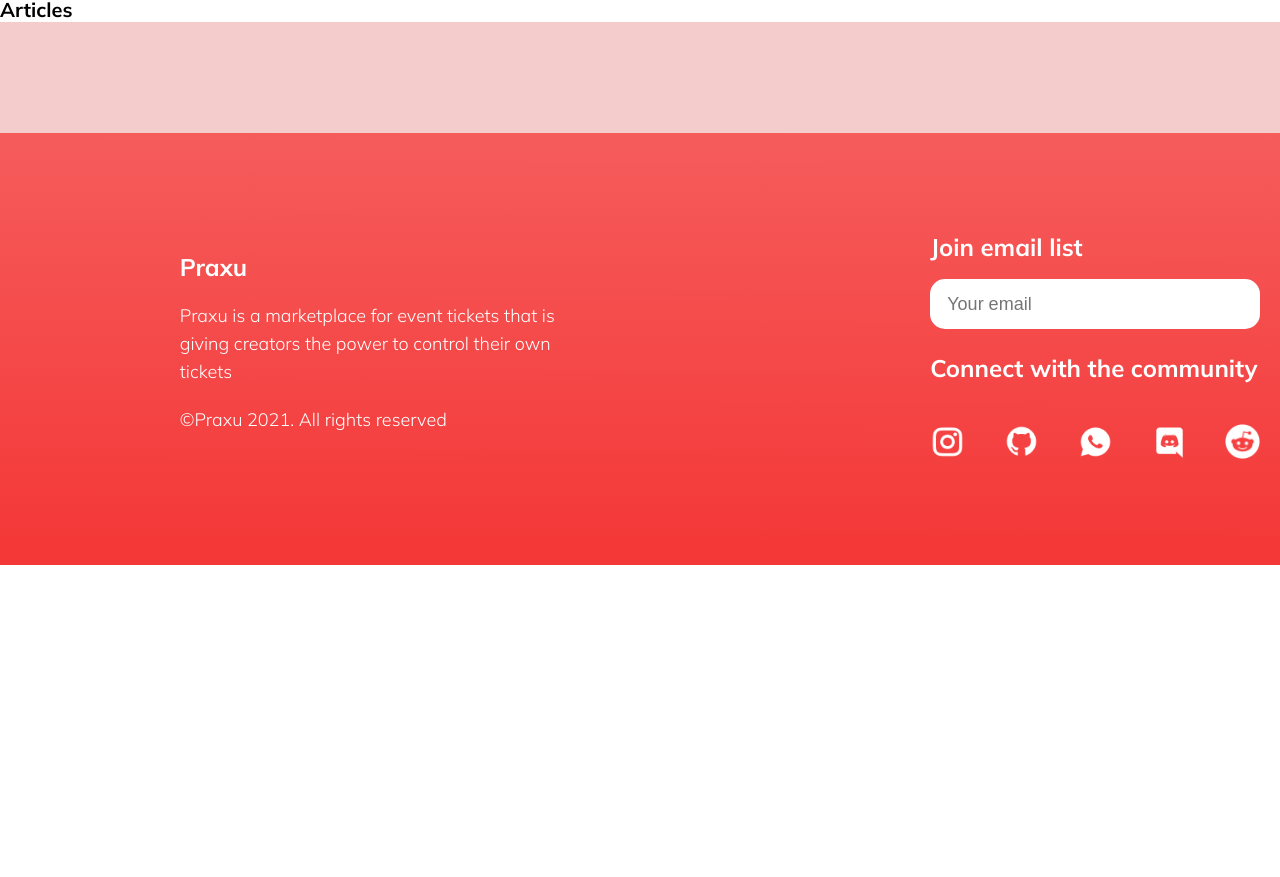
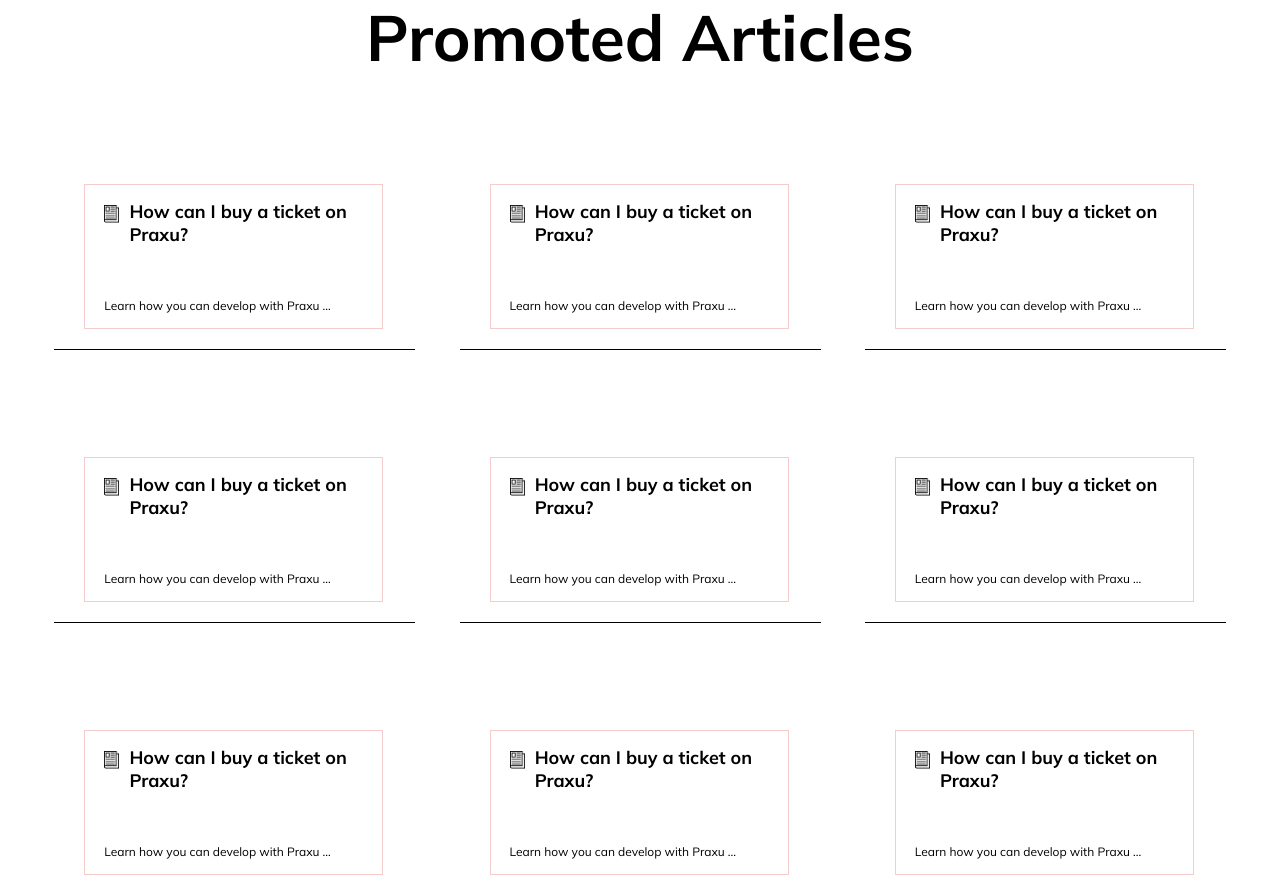
Before and after one commit to jorgearguellles/my-app, a React (Create React App) app: page / in a window 1280 px wide. Shown: the part 489-1366 px from the top of the page. Before the commit the page ends 1054 px from the top, so only its background shows below. Built offline with nearby package versions, Linux system fonts and the light colour scheme.

Commit message:
add/ Arcicles page & Article component done

```diff
--- /dev/null
+++ b/src/components/Article.js
@@ -0,0 +1,19 @@
+import React from 'react'
+import "./styles/Article.css";
+import arcitleIMG from '../assets/icons/article.png';
+
+const Article = (props) => {
+  return (
+    <div className='article-container'>
+      <div className='article-border'>
+        <div className='article-title'>
+          <img src={arcitleIMG} alt="article img"/>
+          <h2>{props.title}</h2>
+        </div>
+        <p>{props.details}</p>
+      </div>
+    </div>
+  )
+}
+
+export default Article;
--- /dev/null
+++ b/src/components/styles/Article.css
@@ -0,0 +1,41 @@
+.article-container{
+  width: 36.1rem;
+  height: 18.7rem;
+  border-bottom: 1px solid black;
+  padding: 2.1rem 3rem;
+  margin-top: 8.6rem;
+}
+
+.article-border{
+  width: 29.9rem;
+  height: 14.5rem;
+  border: 1px solid #F4CCCC;
+  padding: 1.5rem 1.9rem;
+  display: flex;
+  flex-direction: column;
+  justify-content: space-between;
+}
+
+.article-title{
+  display: flex;
+  justify-content: space-between;
+  align-items:flex-start;
+}
+
+.article-title h2{
+  font-weight: bold;
+  font-size: 1.8rem;
+  margin-left: 1rem;
+}
+
+.article-title img{
+  margin-top: 0.5rem;
+  width: 1.6rem;
+  height: 1.8rem;
+}
+
+
+.article-border p{
+  font-size: 1.2rem;
+  line-height: 1.5rem;
+}
--- a/src/pages/Articles.js
+++ b/src/pages/Articles.js
@@ -1,9 +1,53 @@
-import React from 'react'
+import "./styles/Articles.css";
+import Article from "../components/Article";
+
 
 const Articles = () => {
   return (
-    <div>
-      <h1>Articles</h1>
+    <div className='articles-section'>
+      <h2 className="articles-title">Promoted Articles</h2>
+      <div className='articles-container'>
+        <Article
+          title="How can I buy a ticket on Praxu?"
+          details="Learn how you can develop with Praxu ..."
+          />
+        <Article
+          title="How can I buy a ticket on Praxu?"
+          details="Learn how you can develop with Praxu ..."
+          />
+        <Article
+          title="How can I buy a ticket on Praxu?"
+          details="Learn how you can develop with Praxu ..."
+          />
+        <Article
+          title="How can I buy a ticket on Praxu?"
+          details="Learn how you can develop with Praxu ..."
+          />
+          <Article
+          title="How can I buy a ticket on Praxu?"
+          details="Learn how you can develop with Praxu ..."
+          />
+        <Article
+          title="How can I buy a ticket on Praxu?"
+          details="Learn how you can develop with Praxu ..."
+          />
+        <Article
+          title="How can I buy a ticket on Praxu?"
+          details="Learn how you can develop with Praxu ..."
+          />
+        <Article
+          title="How can I buy a ticket on Praxu?"
+          details="Learn how you can develop with Praxu ..."
+          />
+          <Article
+          title="How can I buy a ticket on Praxu?"
+          details="Learn how you can develop with Praxu ..."
+          />
+        <Article
+          title="How can I buy a ticket on Praxu?"
+          details="Learn how you can develop with Praxu ..."
+          />
+      </div>
     </div>
   )
 }
--- /dev/null
+++ b/src/pages/styles/Articles.css
@@ -0,0 +1,15 @@
+.articles-title{
+  font-weight: bold;
+  font-size: 64px;
+  line-height: 80px;
+  text-align: center;
+}
+
+.articles-container{
+  width: inherit;
+  padding: 0 1rem;
+  display: flex;
+  justify-content: space-evenly;
+  flex-wrap: wrap;
+  margin-bottom: 9.1rem;
+}
```
Also changed, not shown: src/assets/icons/article.png (added).
